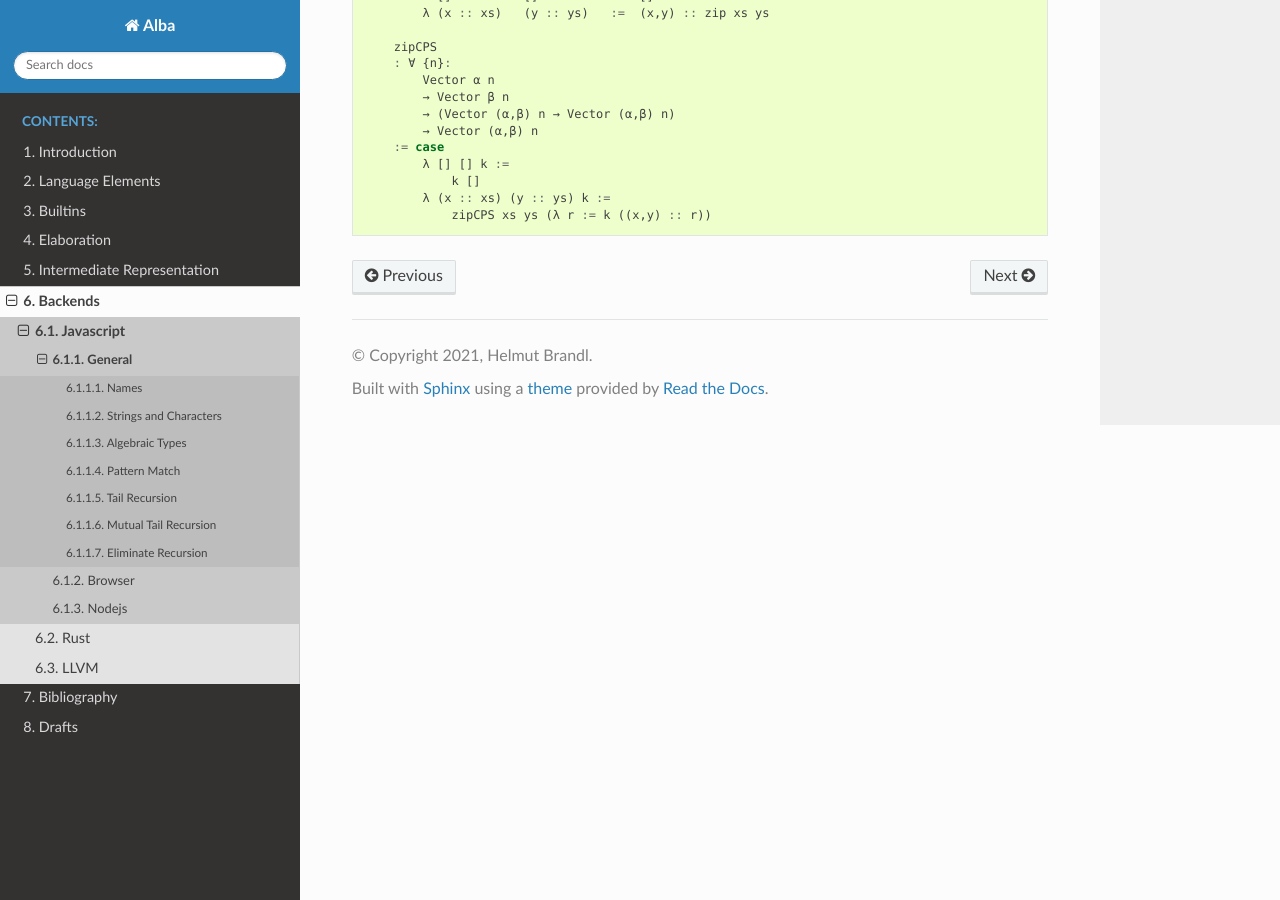
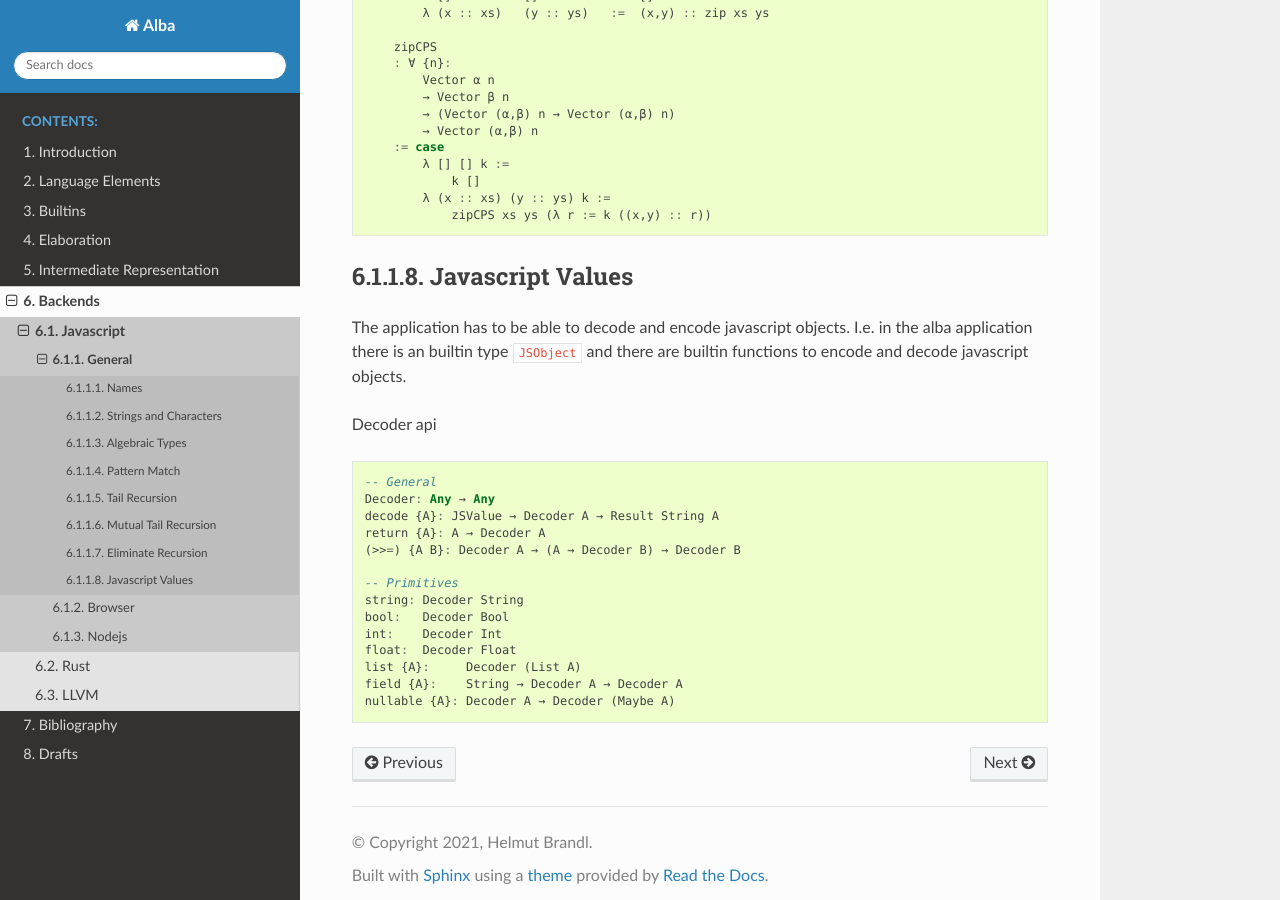
Before and after one commit to alba-lang/lang-spec, a Sphinx documentation site: the page built from sphinx/source/backend/js/general.rst, in a window 1280 px wide and 900 px high, scrolled down 8281 px. Built offline with Sphinx 7.4.7 and the Read the Docs theme 2.0.0, drawn with Linux system fonts in a browser that asks for light colours.

Commit message:
Added the alba api for a decoder of js objects
Missing: Implementation of the decoded in javascript

	modified:   sphinx/source/backend/js/general.rst

```diff
--- a/sphinx/source/backend/js/general.rst
+++ b/sphinx/source/backend/js/general.rst
@@ -497,3 +497,29 @@ An example with vectors:
                 k []
             λ (x :: xs) (y :: ys) k :=
                 zipCPS xs ys (λ r := k ((x,y) :: r))
+
+
+
+
+Javascript Values
+============================================================
+
+The application has to be able to decode and encode javascript objects. I.e. in
+the alba application there is an builtin type ``JSObject`` and there are builtin functions to encode and decode javascript objects.
+
+Decoder api ::
+
+    -- General
+    Decoder: Any → Any
+    decode {A}: JSValue → Decoder A → Result String A
+    return {A}: A → Decoder A
+    (>>=) {A B}: Decoder A → (A → Decoder B) → Decoder B
+
+    -- Primitives
+    string: Decoder String
+    bool:   Decoder Bool
+    int:    Decoder Int
+    float:  Decoder Float
+    list {A}:     Decoder (List A)
+    field {A}:    String → Decoder A → Decoder A
+    nullable {A}: Decoder A → Decoder (Maybe A)
```
